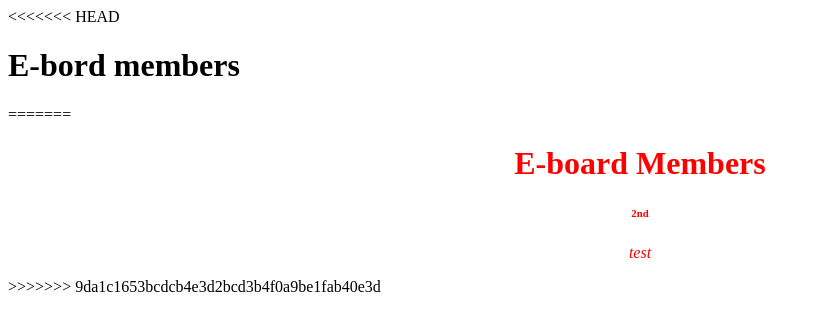
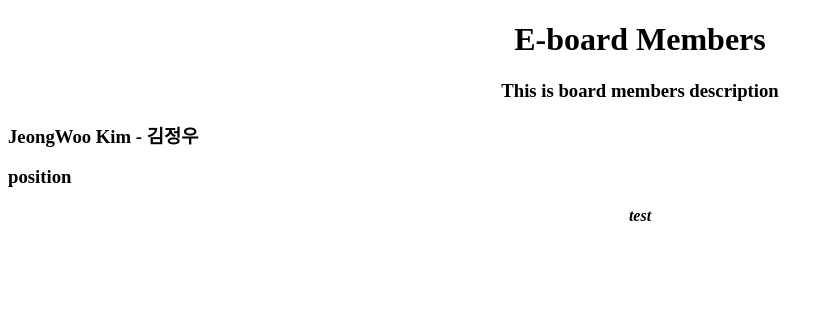
Before and after one commit to JisungWoo/ksa_website, a Django app: template ksa_website/ksa_website/templates/members.html in a window 1280 px wide. Shown: the top 331 px of the page, without its empty margins (0-834 px from the left). Run offline with Django 3.2, Linux system fonts and the light colour scheme; the template is opened without the code that fills it, so the values that code supplies are empty.

Commit message:
Jihyun members update

```diff
--- a/ksa_website/ksa_website/templates/base.css
+++ b/ksa_website/ksa_website/templates/base.css
@@ -1,7 +1,14 @@
-.m_headers {
+.m_h1 {
     text-align: center;
-    color: red;
+    font-weight: bold;
+}
 
+.m_h2 {
+    text-align: center;
+}
+
+.m_human {
+    text-align: left;
 }
 
 #m_testingPara {
--- a/ksa_website/ksa_website/templates/members.html
+++ b/ksa_website/ksa_website/templates/members.html
@@ -4,19 +4,16 @@
     <meta charset="UTF-8">
     <meta name="viewport" content="width=device-width, initial-scale=1.0">
     <link rel="stylesheet" href="base.css">
-<<<<<<< HEAD
     <title>Board Members</title>
-
 </head>
 <body>
-    <h1 class="m_h1">E-bord members</h1>
-=======
-    <title>About KSA</title>
-</head>
-<body>
-    <h1 class="m_headers">E-board Members</h1>
-    <h6 class="m_headers">2nd</h6>
-    <p class="m_headers" id="m_testingPara">test</p>
->>>>>>> 9da1c1653bcdcb4e3d2bcd3b4f0a9be1fab40e3d
+    <h1 class="m_h1">E-board Members</h1>
+    <h3 class="m_h2">This is board members description</h3>
+    <div class="m_human">
+        <h3>JeongWoo Kim - 김정우</h3>
+        <!--add picture-->
+        <h3>position</h3>
+    </div>
+    <p class="m_h1" id="m_testingPara">test</p>
 </body>
 </html>
```
